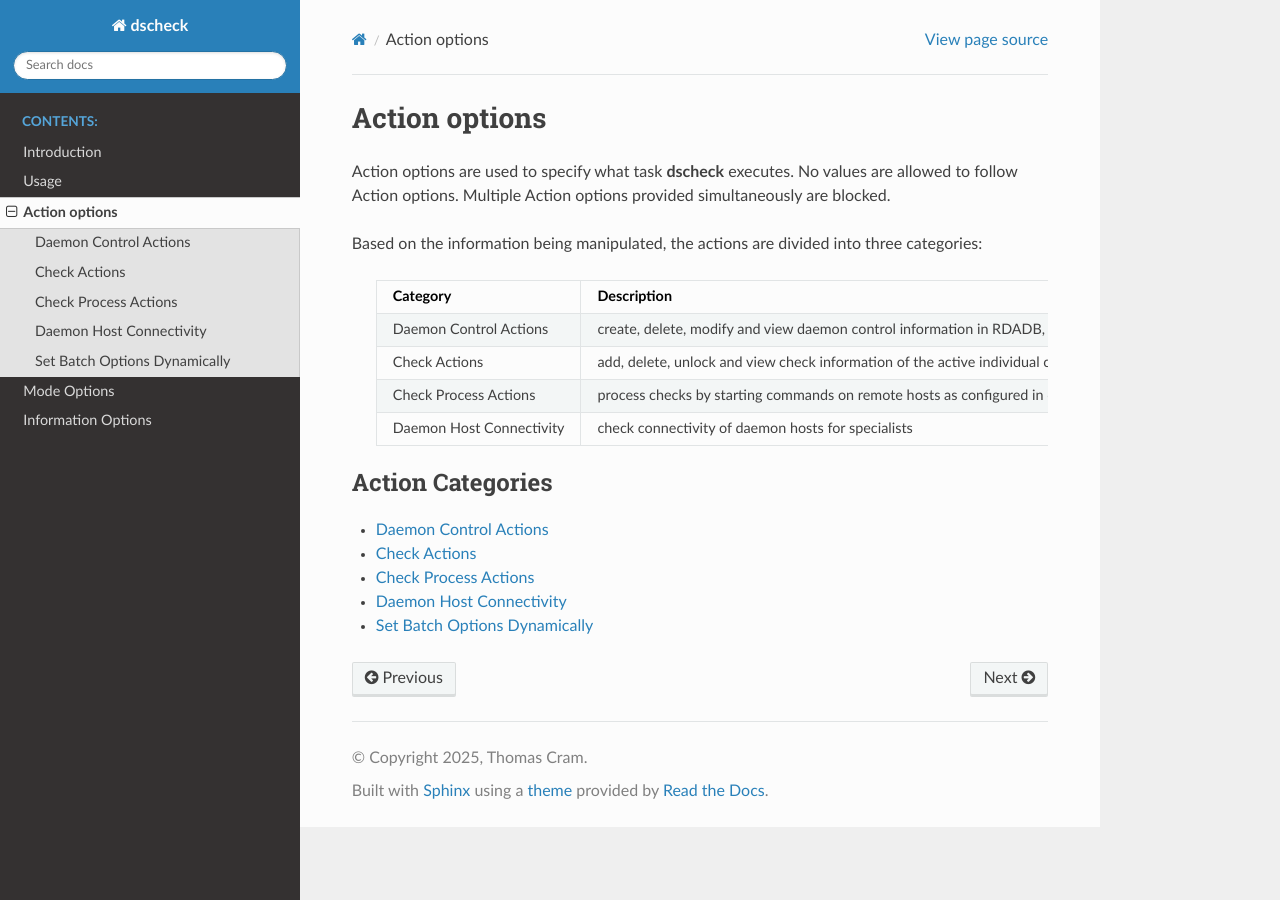
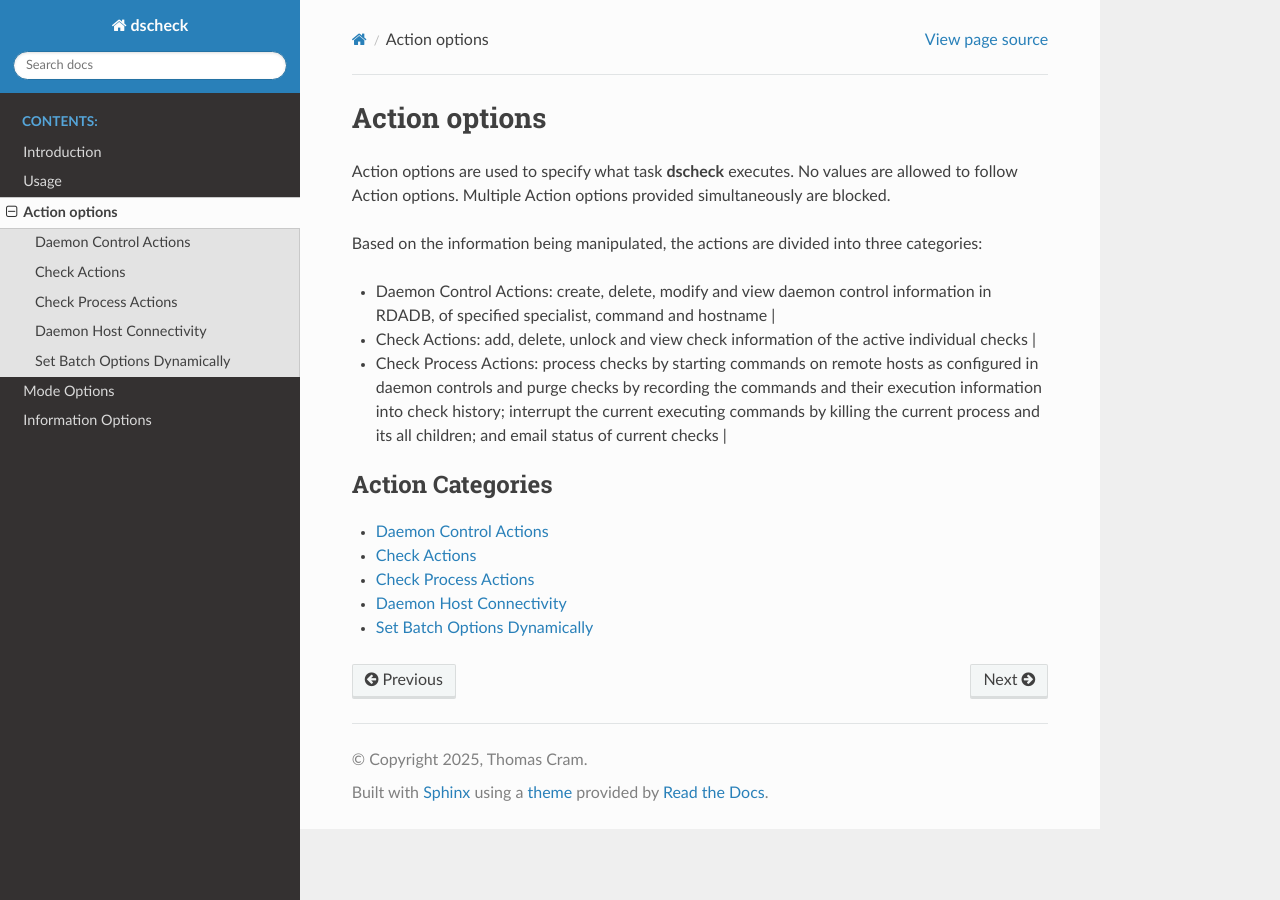
Before and after one commit to tcram/dscheck-docs, a Sphinx documentation site: the page built from docs/source/actions/action-options.rst, in a window 1280 px wide. Built offline with Sphinx 7.4.7 and the Read the Docs theme 3.1.0, drawn with Linux system fonts in a browser that asks for light colours.

Commit message:
Refactor action options documentation by replacing table format with bullet points for improved readability and clarity

```diff
--- a/docs/source/actions/action-options.rst
+++ b/docs/source/actions/action-options.rst
@@ -8,17 +8,9 @@ simultaneously are blocked.
 Based on the information being manipulated, the actions are divided into three
 categories:
 
-	+--------------------------+-----------------------------------------------------------------------------------------------------------------------------------------------------------------------------------------------------------------------------------------------------------------------------------------------------------------------------------+
-	| Category                 | Description                                                                                                                                                                                                                                                                                                                       |
-	+==========================+===================================================================================================================================================================================================================================================================================================================================+
-	| Daemon Control Actions   | create, delete, modify and view daemon control information in RDADB, of specified specialist, command and hostname                                                                                                                                                                                                                |
-	+--------------------------+-----------------------------------------------------------------------------------------------------------------------------------------------------------------------------------------------------------------------------------------------------------------------------------------------------------------------------------+
-	| Check Actions            | add, delete, unlock and view check information of the active individual checks                                                                                                                                                                                                                                                    |
-	+--------------------------+-----------------------------------------------------------------------------------------------------------------------------------------------------------------------------------------------------------------------------------------------------------------------------------------------------------------------------------+
-	| Check Process Actions    | process checks by starting commands on remote hosts as configured in daemon controls and purge checks by recording the commands and their execution information into check history; interrupt the current executing commands by killing the current process and its all children; and email status of current checks              |
-	+--------------------------+-----------------------------------------------------------------------------------------------------------------------------------------------------------------------------------------------------------------------------------------------------------------------------------------------------------------------------------+
-	| Daemon Host Connectivity | check connectivity of daemon hosts for specialists                                                                                                                                                                                                                                                                                |
-	+--------------------------+-----------------------------------------------------------------------------------------------------------------------------------------------------------------------------------------------------------------------------------------------------------------------------------------------------------------------------------+
+* Daemon Control Actions: create, delete, modify and view daemon control information in RDADB, of specified specialist, command and hostname                                                                                                                                                                                                                |
+* Check Actions: add, delete, unlock and view check information of the active individual checks                                                                                                                                                                                                                                                    |
+* Check Process Actions: process checks by starting commands on remote hosts as configured in daemon controls and purge checks by recording the commands and their execution information into check history; interrupt the current executing commands by killing the current process and its all children; and email status of current checks              |
 
 .. toctree::
    :caption: Action Categories
```
